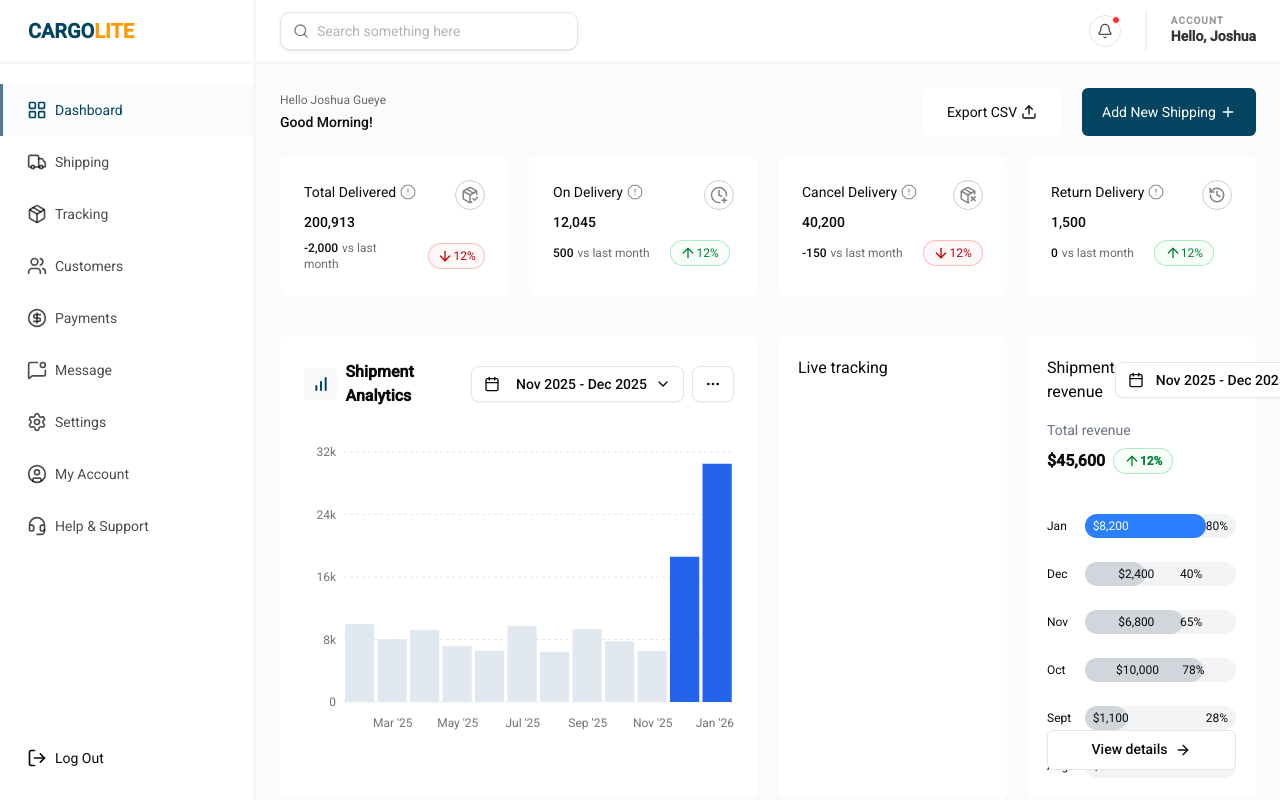
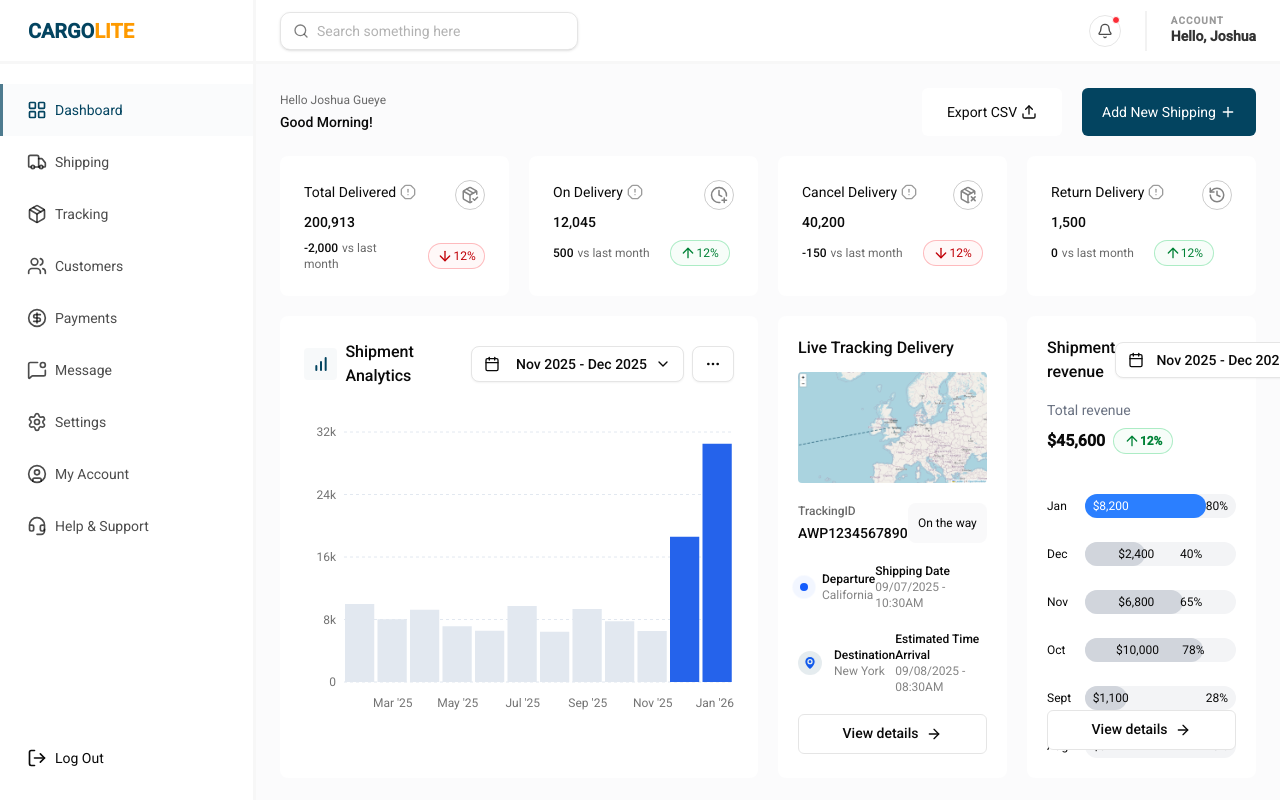
Before and after one commit to KellsCodes/cargolite, a Next.js app: page /dashboard in a window 1280 px wide. Built offline with nearby package versions, Linux system fonts and the light colour scheme.

Commit message:
feat(ui): add tracker UI simulator

```diff
--- a/app/dashboard/Analytics.jsx
+++ b/app/dashboard/Analytics.jsx
@@ -33,7 +33,7 @@ export default function ShipmentAnalytics() {
     return (
         <div className="p-6">
             <div className="flex items-center justify-between mb-6">
-                <h1 className="font-semibold flex items-center gap-x-2">
+                <h1 className="font-medium flex items-center gap-x-2">
                     <span className="border-main-primary/30 bg-main-primary/3 text-main-primary p-1 h-8 w-9 rounded flex items-center justify-center">
                         <ChartNoAxesColumnIncreasing className="w-4 stroke-3" />
                     </span>
--- /dev/null
+++ b/app/dashboard/liveTrackingDisplay/LiveTrackingSimulate.tsx
@@ -0,0 +1,69 @@
+import { ArrowRight, MapPin } from "lucide-react";
+
+export default function LiveTrackingSimulate() {
+    return (
+        <div className="w-full h-full p-5 rounded-md relative">
+            <p className="font-medium text-md">Live Tracking Delivery</p>
+            <div className="my-3">
+                <img src="/tracker.png" alt="tracking_img" loading="lazy" className="rounded" />
+            </div>
+
+            <div className="flex items-center justify-between my-5">
+                <div className="space-y-1">
+                    <p className="text-xs opacity-60 font-medium">TrackingID</p>
+                    <p className="font-medium text-sm">AWP1234567890</p>
+                </div>
+                <button className="text-xs h-10 w-22 bg-gray-100/50 rounded-md">
+                    On the way
+                </button>
+            </div>
+
+            <div className="space-y-5">
+                <div className="flex items-center justify-between text-xs">
+                    <div className="flex items-center gap-x-3">
+                        <div className="relative w-3 h-3 flex items-center justify-center shrink-0">
+                            <div className="absolute w-3 h-3 bg-blue-600 rounded-full animate-ping opacity-75" />
+                            <div className="w-2 h-2 rounded-full bg-blue-600" />
+                        </div>
+                        <div>
+                            <p className="font-medium">Departure</p>
+                            <p className="opacity-50">California</p>
+                        </div>
+
+                    </div>
+                    <div>
+                        <p className="font-medium">Shipping Date</p>
+                        <p className="opacity-50">09/07/2025 - 10:30AM</p>
+                    </div>
+                </div>
+
+                <div className="flex items-center justify-between text-xs">
+                    <div className="flex items-center gap-x-3">
+                        <div className="relative w-6 h-6 flex items-center justify-center shrink-0">
+                            <div className="absolute w-6 h-6 bg-main-primary/10 rounded-full" />
+                            <MapPin className="w-4 fill-blue-600 stroke-2 stroke-white" />
+                            {/* <div className="w-2 h-2 rounded-full bg-blue-600" /> */}
+                        </div>
+                        <div>
+                            <p className="font-medium">Destination</p>
+                            <p className="opacity-50">New York</p>
+                        </div>
+
+                    </div>
+                    <div>
+                        <p className="font-medium">Estimated Time Arrival</p>
+                        <p className="opacity-50">09/08/2025 - 08:30AM</p>
+                    </div>
+                </div>
+            </div>
+
+
+            <div className="absolute bottom-6 left-0 right-0 px-5">
+                <button className="h-10 w-full bg-white border rounded-sm text-sm font-medium cursor-pointer">
+                    View details
+                    <ArrowRight className="w-4 inline-block ml-2" />
+                </button>
+            </div>
+        </div>
+    )
+}
--- a/app/dashboard/page.tsx
+++ b/app/dashboard/page.tsx
@@ -5,6 +5,7 @@ import StatCard from "./StatCards";
 import { data } from "./dummyData";
 import ShipmentAnalytics from "./Analytics";
 import RevenueDisplay from "./revenueSummary/RevenueDisplay";
+import LiveTrackingSimulate from "./liveTrackingDisplay/LiveTrackingSimulate";
 
 export default function DashBoard() {
     return (
@@ -30,13 +31,13 @@ export default function DashBoard() {
                     })}
                 </div>
 
-                <div className="grid grid-cols-4 gap-x-5 mt-10">
+                <div className="grid grid-cols-4 gap-x-5 mt-5">
                     <div className="col-span-2 bg-white rounded-md">
                         <ShipmentAnalytics />
                     </div>
                     <div className="col-span-2 grid grid-cols-2 gap-x-5">
-                        <div className="bg-white p-5 rounded-md">
-                            <h1>Live tracking</h1>
+                        <div className="bg-white rounded-md">
+                            <LiveTrackingSimulate />
                         </div>
                         <div className="bg-white p-5 rounded-md">
                             <RevenueDisplay />
--- a/app/dashboard/revenueSummary/RevenueDisplay.tsx
+++ b/app/dashboard/revenueSummary/RevenueDisplay.tsx
@@ -18,7 +18,7 @@ export default function RevenueDisplay() {
     return (
         <div className="flex flex-col h-full relative">
             <div className="flex items-center justify-between">
-                <h2>Shipment revenue</h2>
+                <h2 className="font-medium">Shipment revenue</h2>
                 <Popover>
                     <PopoverTrigger asChild>
                         <Button variant="outline" className="justify-start text-left">
```
Also changed, not shown: public/tracker.png (added).
